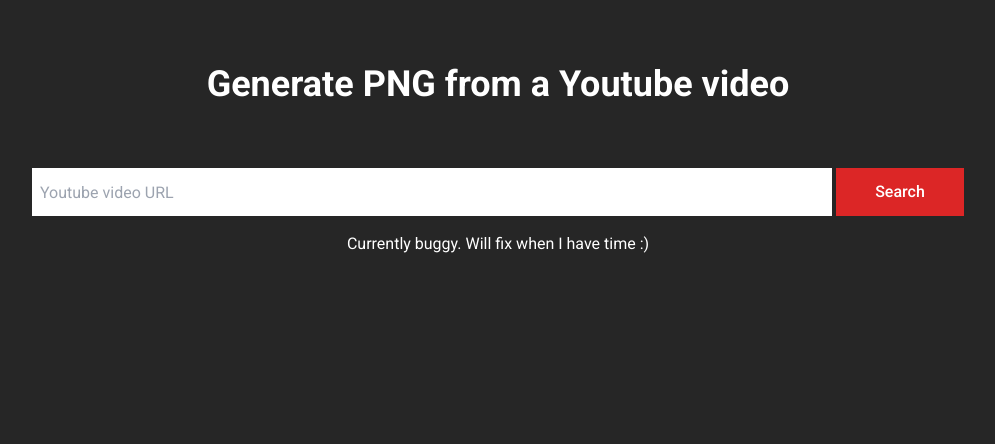
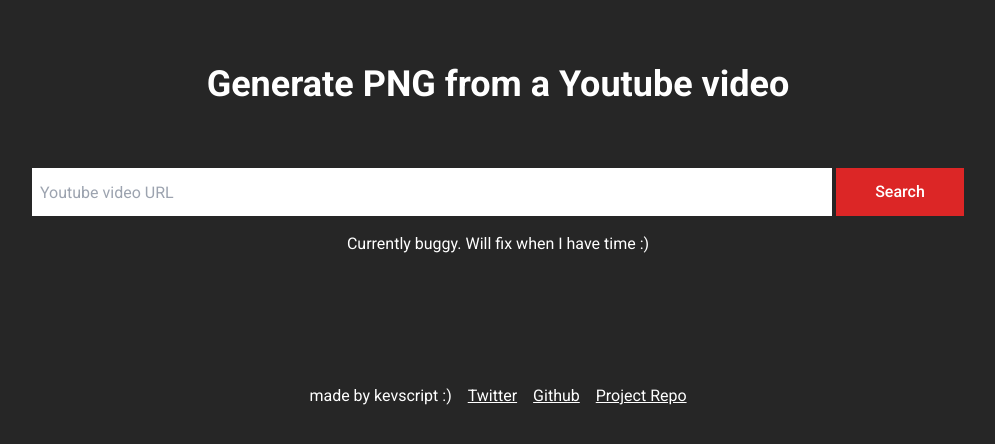
Before and after one commit to kevscript/ytpng, a Next.js app: page / in a window 1280 px wide. Shown: the top 444 px of the page, without its empty margins (142-1137 px from the left). Built offline with nearby package versions, Linux system fonts and the light colour scheme; no server answers; what moment-duration-format would draw is missing.

Commit message:
added footer

```diff
--- a/src/app/layout.tsx
+++ b/src/app/layout.tsx
@@ -21,7 +21,7 @@
     <html lang="en" className="bg-neutral-800 min-w-fit">
       <body className={roboto.className}>
         {children}
-        {/* <div className="w-full flex justify-center items-center py-16 text-white gap-4">
+        <div className="w-full flex justify-center items-center py-16 text-white gap-4">
           <span>made by kevscript :)</span>{" "}
           <a
             href="https://twitter.com/kevscript"
@@ -44,7 +44,7 @@
           >
             Project Repo
           </a>
-        </div> */}
+        </div>
       </body>
     </html>
   );
```
